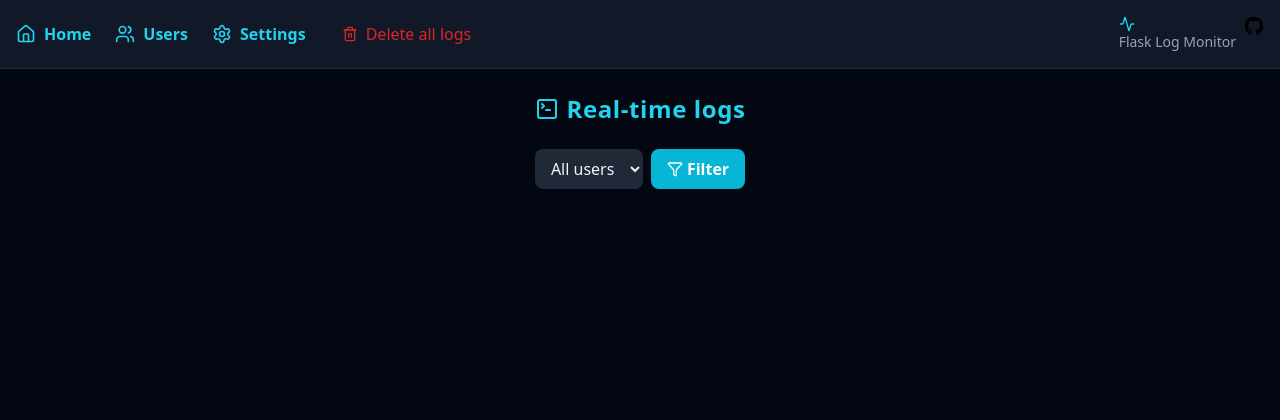
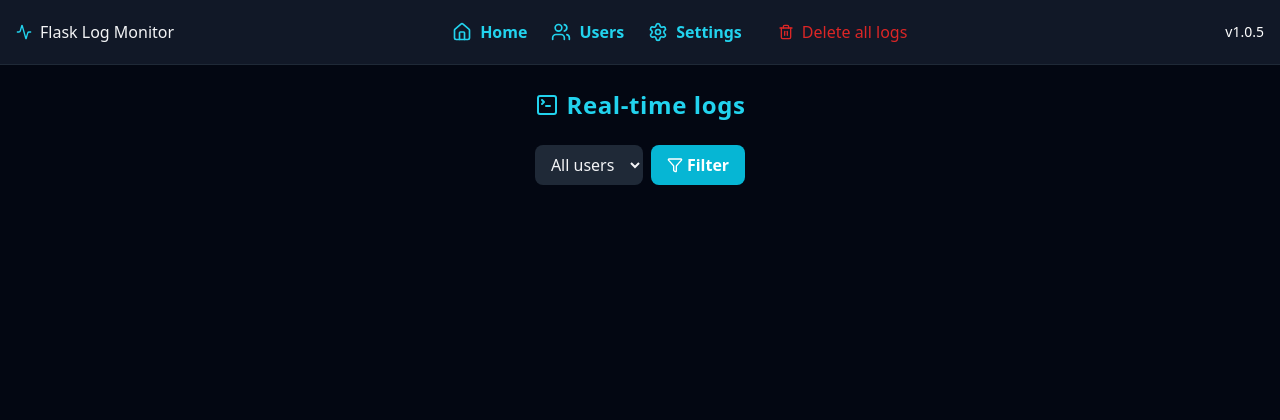
Before and after one commit to alfiosalanitri/flask-log-monitor, a Flask app: page / in a window 1280 px wide. Shown: the top 420 px of the page. After the commit the page ends 185 px from the top, so only its background shows below. Run offline with Flask 3, Linux system fonts and the light colour scheme; data that the repository does not hold is empty; some libraries are stand-ins or nearby versions.

Commit message:
feat: navbar improvements and added github with version

```diff
--- a/templates/base.html
+++ b/templates/base.html
@@ -10,6 +10,9 @@
 <body class="bg-gray-950 text-gray-100 min-h-screen flex flex-col">
 
   <nav class="bg-gray-900 border-b border-gray-800 p-4 flex items-center justify-between">
+    <div class="flex items-center space-x-2">
+          <i data-lucide="activity" class="w-4 h-4 text-cyan-400"></i> <span>Flask Log Monitor</span>
+    </div>
     <div class="flex items-center space-x-6">
       <a href="/" class="flex items-center gap-2 text-cyan-400 font-semibold hover:text-cyan-300">
         <i data-lucide="home" class="w-5 h-5"></i> Home
@@ -27,16 +30,9 @@
       </form>
     </div>
     <div class="text-gray-400 text-sm flex items-center gap-2">
-    <div class="flex space-x-2">
-        <div>
-          <i data-lucide="activity" class="w-4 h-4 text-cyan-400"></i> Flask Log Monitor
-        </div>
-        <a href="https://github.com/alfiosalanitri/flask-log-monitor" target="_blank" title="Github">
-          <svg height="20" aria-hidden="true" viewBox="0 0 24 24" version="1.1" width="20" data-view-component="true" class="octicon octicon-mark-github v-align-middle">
-              <path d="M12 1C5.923 1 1 5.923 1 12c0 4.867 3.149 8.979 7.521 10.436.55.096.756-.233.756-.522 0-.262-.013-1.128-.013-2.049-2.764.509-3.479-.674-3.699-1.292-.124-.317-.66-1.293-1.127-1.554-.385-.207-.936-.715-.014-.729.866-.014 1.485.797 1.691 1.128.99 1.663 2.571 1.196 3.204.907.096-.715.385-1.196.701-1.471-2.448-.275-5.005-1.224-5.005-5.432 0-1.196.426-2.186 1.128-2.956-.111-.275-.496-1.402.11-2.915 0 0 .921-.288 3.024 1.128a10.193 10.193 0 0 1 2.75-.371c.936 0 1.871.123 2.75.371 2.104-1.43 3.025-1.128 3.025-1.128.605 1.513.221 2.64.111 2.915.701.77 1.127 1.747 1.127 2.956 0 4.222-2.571 5.157-5.019 5.432.399.344.743 1.004.743 2.035 0 1.471-.014 2.654-.014 3.025 0 .289.206.632.756.522C19.851 20.979 23 16.854 23 12c0-6.077-4.922-11-11-11Z"></path>
-          </svg>
-        </a>
-      </div>
+      <a href="https://github.com/alfiosalanitri/flask-log-monitor" class="text-white flex space-x-2" target="_blank" title="Github">
+        <i data-lucide="github" class="w-5 h-5"></i><span>v1.0.5</span>
+      </a>
     </div>
   </nav>
 
```
Also changed, not shown: 1 other file.
